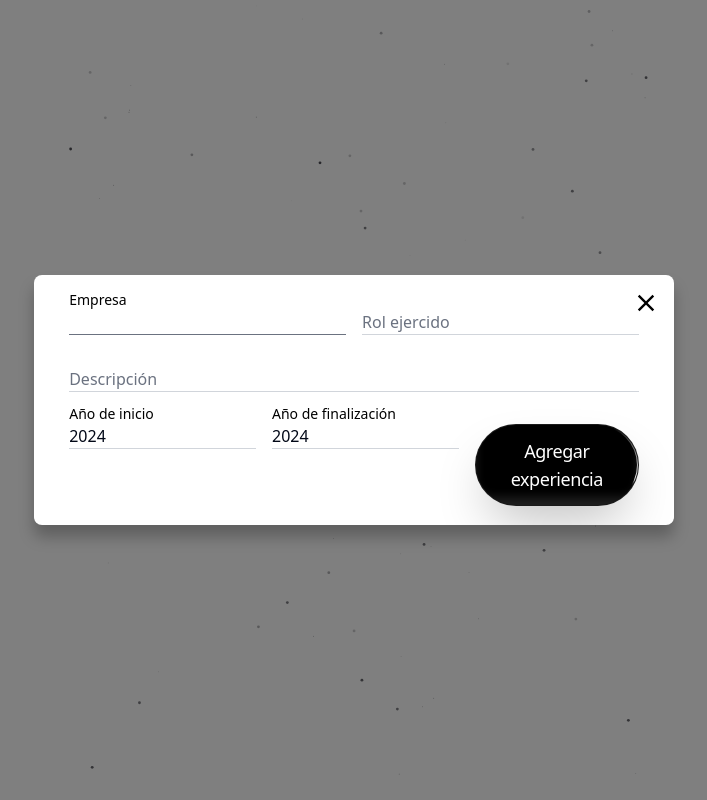
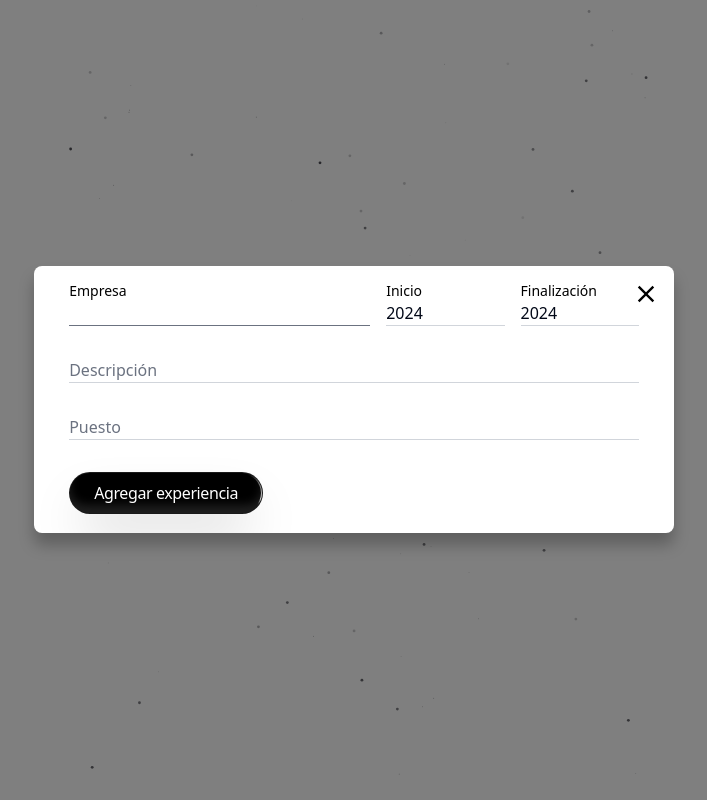
Before and after one commit to SantiZai/cv-generator, a React (Vite) app: page /generate in a window 1280 px wide. Both pictures are taken after a click on the button "Open modal". Shown: the whole page, without its empty margins (286-993 px from the left). Built offline with nearby package versions, Linux system fonts and the light colour scheme; grey boxes are pictures that could not be loaded.

Commit message:
create new experience

```diff
--- a/src/components/Experience.tsx
+++ b/src/components/Experience.tsx
@@ -5,12 +5,15 @@ import { Modal } from "react-responsive-modal";
 import "react-responsive-modal/styles.css";
 import ShimmerButton from "./ShimmerButton";
 
-export const ExperienceModal = () => {
+export const ExperienceModal = ({
+  allExperience,
+  setAllExperience,
+}: {
+  allExperience: Experience[]
+  setAllExperience: (experience: Experience[]) => void;
+}) => {
   const [openedModal, setOpenedModal] = useState<boolean>(false);
-  const [professionalExperience, setProfessionalExperience] = useState<
-    Experience[]
-  >([]);
-  const [experience, setExperience] = useState<Experience>({
+  const [newExperience, setNewExperience] = useState<Experience>({
     entity: "",
     description: "",
     startyear: 2024,
@@ -24,14 +27,23 @@ export const ExperienceModal = () => {
 
   const handleChange = (e: ChangeEvent<HTMLInputElement>) => {
     const { name, value } = e.target;
-    setExperience({
-      ...experience,
+    setNewExperience({
+      ...newExperience,
       [name]: value,
     });
   };
 
-  const addExperience = (experience: Experience) => {
-    setProfessionalExperience([...professionalExperience, experience]);
+  const addExperience = () => {
+    setAllExperience([...allExperience, newExperience]);
+    setNewExperience({
+      entity: "",
+      description: "",
+      startyear: 2024,
+      finishyear: 2024,
+      role: "",
+      tasks: [],
+    });
+    setOpenedModal(false);
   };
 
   return (
@@ -50,35 +62,19 @@ export const ExperienceModal = () => {
         }}
         center
       >
-        <fieldset className="w-full flex gap-4 p-4">
+        <fieldset className="w-full flex flex-col sm:flex-row gap-4 p-4">
           <Input
             name="entity"
-            value={experience.entity}
+            value={newExperience.entity}
             placeholder="Empresa"
             handleChange={handleChange}
           />
-          <Input
-            name="role"
-            value={experience.role}
-            placeholder="Rol ejercido"
-            handleChange={handleChange}
-          />
-        </fieldset>
-        <fieldset className="w-full p-4">
-          <Input
-            name="description"
-            value={experience.description}
-            placeholder="Descripción"
-            handleChange={handleChange}
-          />
-        </fieldset>
-        <fieldset className="w-full px-4 pt-4 flex justify-between gap-4">
           <fieldset className="flex gap-4 items-start">
             <Input
               type="number"
               name="startyear"
-              value={experience.startyear}
-              placeholder="Año de inicio"
+              value={newExperience.startyear}
+              placeholder="Inicio"
               maxLength={4}
               handleChange={handleChange}
               className="w-1/2"
@@ -86,15 +82,37 @@ export const ExperienceModal = () => {
             <Input
               type="number"
               name="finishyear"
-              value={experience.finishyear}
-              placeholder="Año de finalización"
+              value={newExperience.finishyear}
+              placeholder="Finalización"
               maxLength={4}
               handleChange={handleChange}
               className="w-1/2"
             />
           </fieldset>
-          <ShimmerButton className="shadow-2xl w-1/3">
-            <span className="whitespace-pre-wrap text-center text-sm font-medium leading-none tracking-tight text-white lg:text-lg">
+        </fieldset>
+        <fieldset className="w-full flex gap-2 p-4">
+          <Input
+            name="description"
+            value={newExperience.description}
+            placeholder="Descripción"
+            handleChange={handleChange}
+          />
+        </fieldset>
+        <fieldset className="w-full p-4">
+          <Input
+            name="role"
+            value={newExperience.role}
+            placeholder="Puesto"
+            handleChange={handleChange}
+          />
+        </fieldset>
+        {/* TODO: agregar un input para agregar tarear realizadas o funciones cumplidas en ese trabajo */}
+        <fieldset className="w-full px-4 pt-4">
+          <ShimmerButton
+            className="shadow-2xl w-full sm:w-auto"
+            onClick={addExperience}
+          >
+            <span className="whitespace-pre-wrap text-center font-medium leading-none tracking-tight text-white">
               Agregar experiencia
             </span>
           </ShimmerButton>
```
